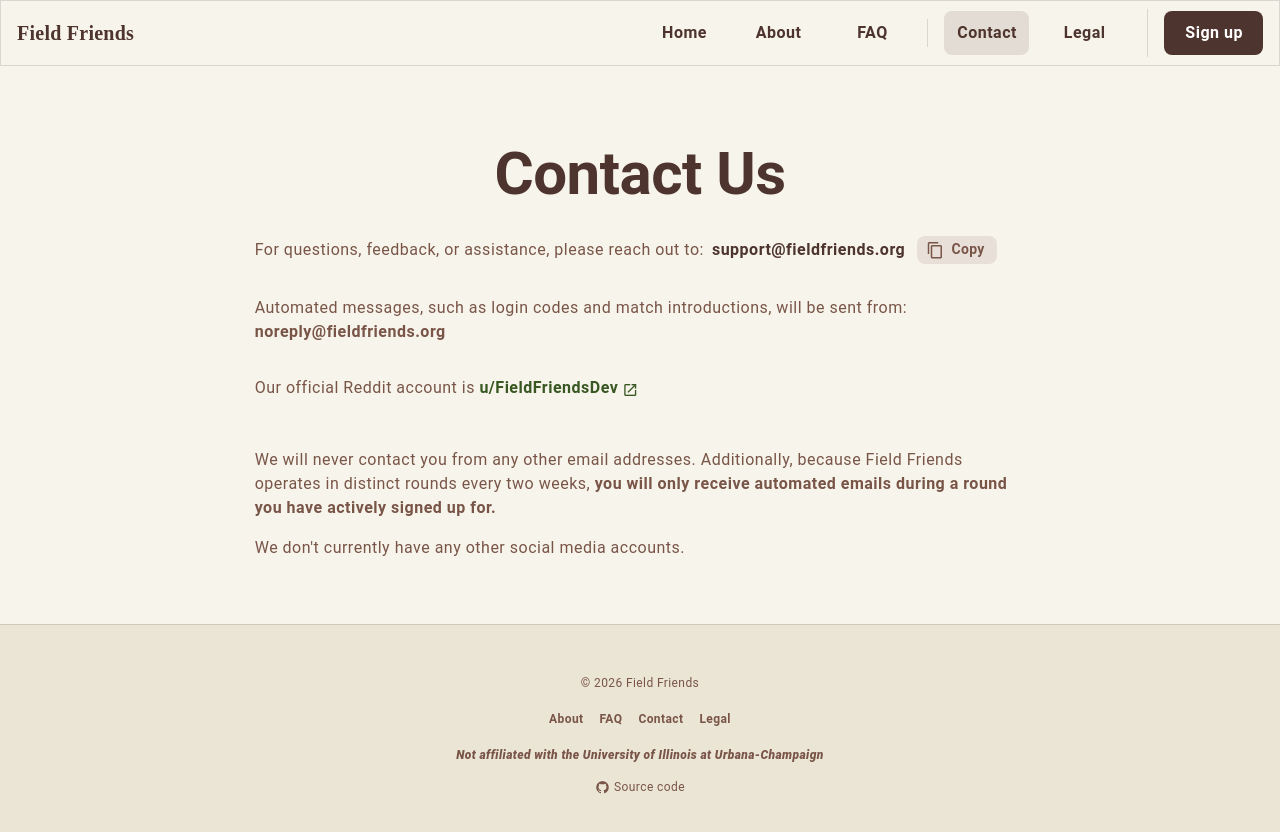
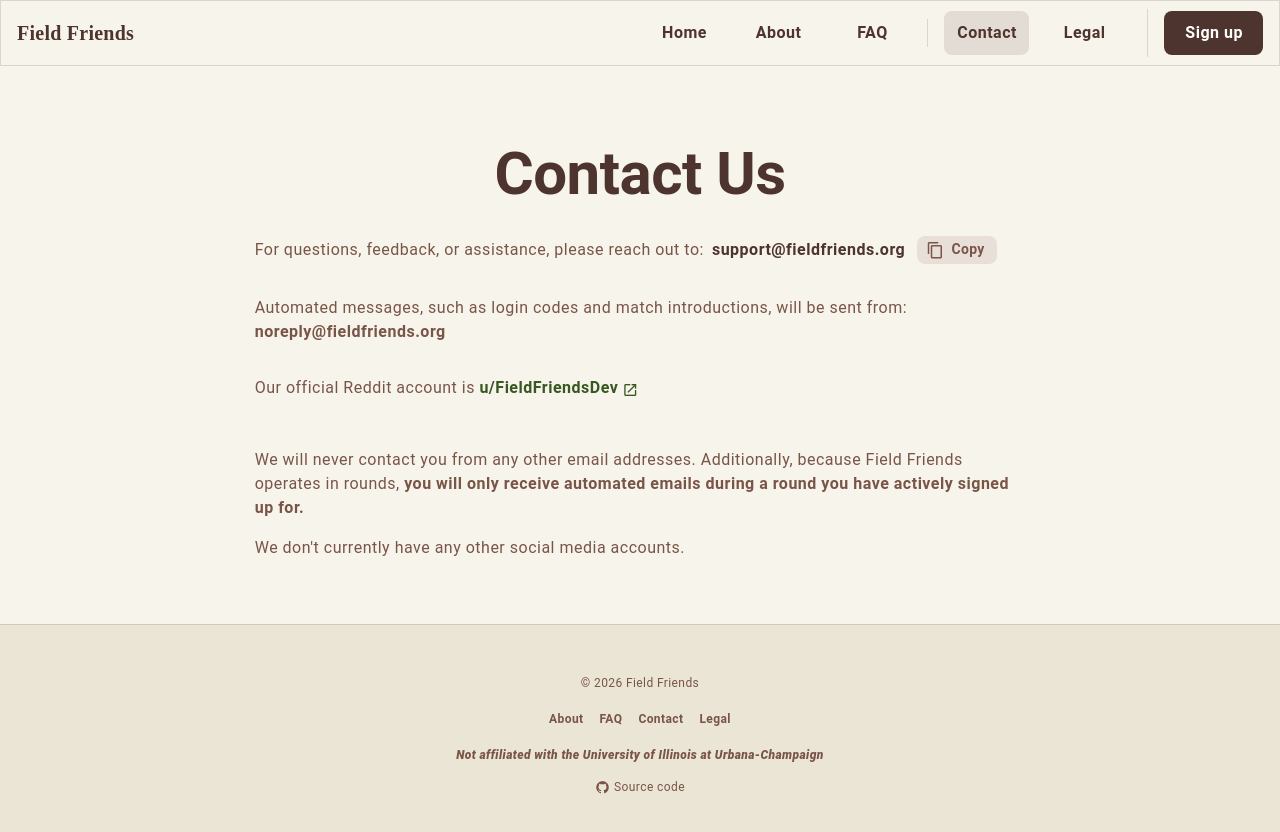
Before and after one commit to FieldFriends/field-friends-web, a Vue app: page /contact in a window 1280 px wide. Shown: the top 832 px of the page. Built offline with nearby package versions, Linux system fonts and the light colour scheme; no server answers; a small style sheet from the web is missing.

Commit message:
Update copy

```diff
--- a/src/pages/Contact.vue
+++ b/src/pages/Contact.vue
@@ -60,7 +60,7 @@
           <div class="mt-8">
             <p class="text-body-1 text-secondary page-text">
               We will never contact you from any other email addresses.
-              Additionally, because Field Friends operates in distinct rounds every two weeks,
+              Additionally, because Field Friends operates in rounds,
               <strong>you will only receive automated emails during a round you have actively signed up for.</strong>
             </p>
             <p class="text-body-1 text-secondary page-text mt-4">
```
